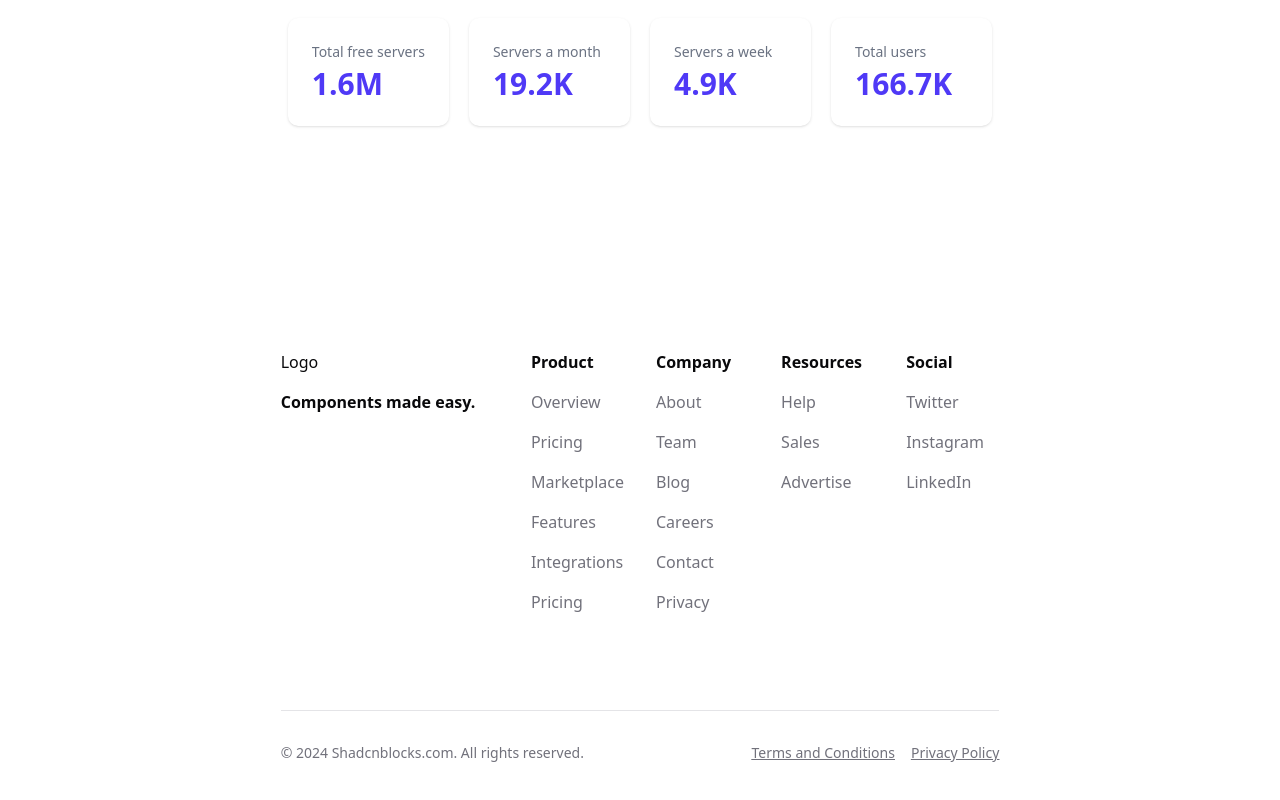
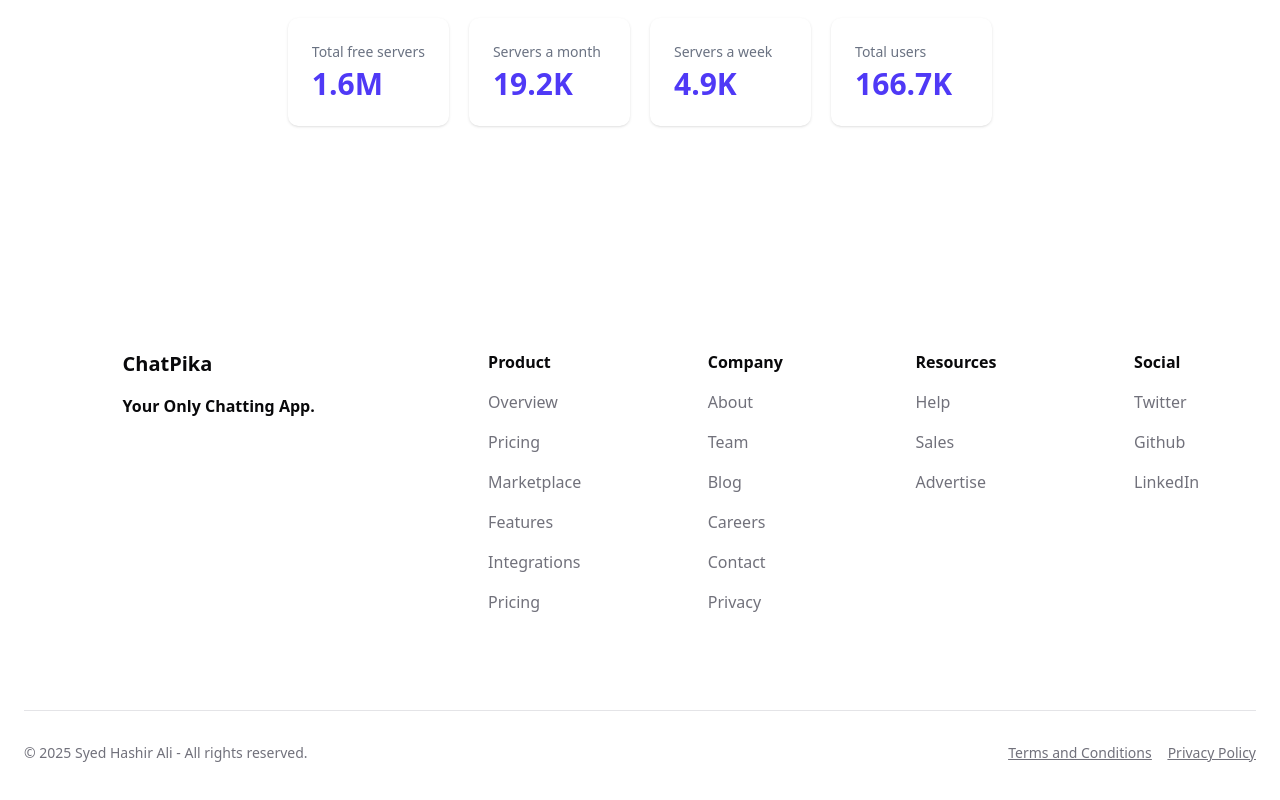
Before and after one commit to pikacoder44/ChatPika, a Next.js app: page / in a window 1280 px wide. Shown: the part 1080-1880 px from the top of the page. Built offline with nearby package versions, Linux system fonts and the light colour scheme.

Commit message:
Done editing Footer component

```diff
--- a/components/Footer.tsx
+++ b/components/Footer.tsx
@@ -1,5 +1,3 @@
-
-
 interface MenuItem {
   title: string;
   links: {
@@ -25,13 +23,7 @@
 }
 
 const Footer = ({
-  logo = {
-    src: "https://deifkwefumgah.cloudfront.net/shadcnblocks/block/block-1.svg",
-    alt: "blocks for shadcn/ui",
-    title: "Shadcnblocks.com",
-    url: "https://www.shadcnblocks.com",
-  },
-  tagline = "Components made easy.",
+  tagline = "Your Only Chatting App.",
   menuItems = [
     {
       title: "Product",
@@ -66,31 +58,35 @@
     {
       title: "Social",
       links: [
-        { text: "Twitter", url: "#" },
-        { text: "Instagram", url: "#" },
-        { text: "LinkedIn", url: "#" },
+        { text: "Twitter", url: "https://x.com/SyedHashir37382" },
+        { text: "Github", url: "https://github.com/pikacoder44" },
+        {
+          text: "LinkedIn",
+          url: "https://www.linkedin.com/in/syedmhashirali/",
+        },
       ],
     },
   ],
-  copyright = "© 2024 Shadcnblocks.com. All rights reserved.",
+  copyright = "© 2025 Syed Hashir Ali - All rights reserved.",
   bottomLinks = [
     { text: "Terms and Conditions", url: "#" },
     { text: "Privacy Policy", url: "#" },
   ],
 }: FooterProps) => {
   return (
-    <section className="py-32">
-      <div className="container">
-        <footer>
-          <div className="grid grid-cols-2 gap-8 lg:grid-cols-6">
-            <div className="col-span-2 mb-8 lg:mb-0">
-              <div className="flex items-center gap-2 lg:justify-start">
-                <h1>Logo</h1>
+    <section className="pt-32 w-full">
+      <div className="container flex flex-col items-center">
+        <footer className="w-full">
+          {/* grid wrapper */}
+          <div className="grid grid-cols-2 gap-8 lg:grid-cols-6 justify-items-center">
+            <div className="col-span-2 mb-8 lg:mb-0 text-center lg:text-left">
+              <div className="flex items-center gap-2 justify-center lg:justify-start">
+                <h1 className="font-bold text-xl">ChatPika</h1>
               </div>
               <p className="mt-4 font-bold">{tagline}</p>
             </div>
             {menuItems.map((section, sectionIdx) => (
-              <div key={sectionIdx}>
+              <div key={sectionIdx} className="text-center lg:text-left">
                 <h3 className="mb-4 font-bold">{section.title}</h3>
                 <ul className="text-muted-foreground space-y-4">
                   {section.links.map((link, linkIdx) => (
@@ -105,7 +101,9 @@
               </div>
             ))}
           </div>
-          <div className="text-muted-foreground mt-24 flex flex-col justify-between gap-4 border-t pt-8 text-sm font-medium md:flex-row md:items-center">
+
+          {/* bottom bar */}
+          <div className="text-muted-foreground mt-24 flex flex-col justify-center items-center gap-4 border-t pt-8 text-sm font-medium md:flex-row md:justify-between">
             <p>{copyright}</p>
             <ul className="flex gap-4">
               {bottomLinks.map((link, linkIdx) => (
```
